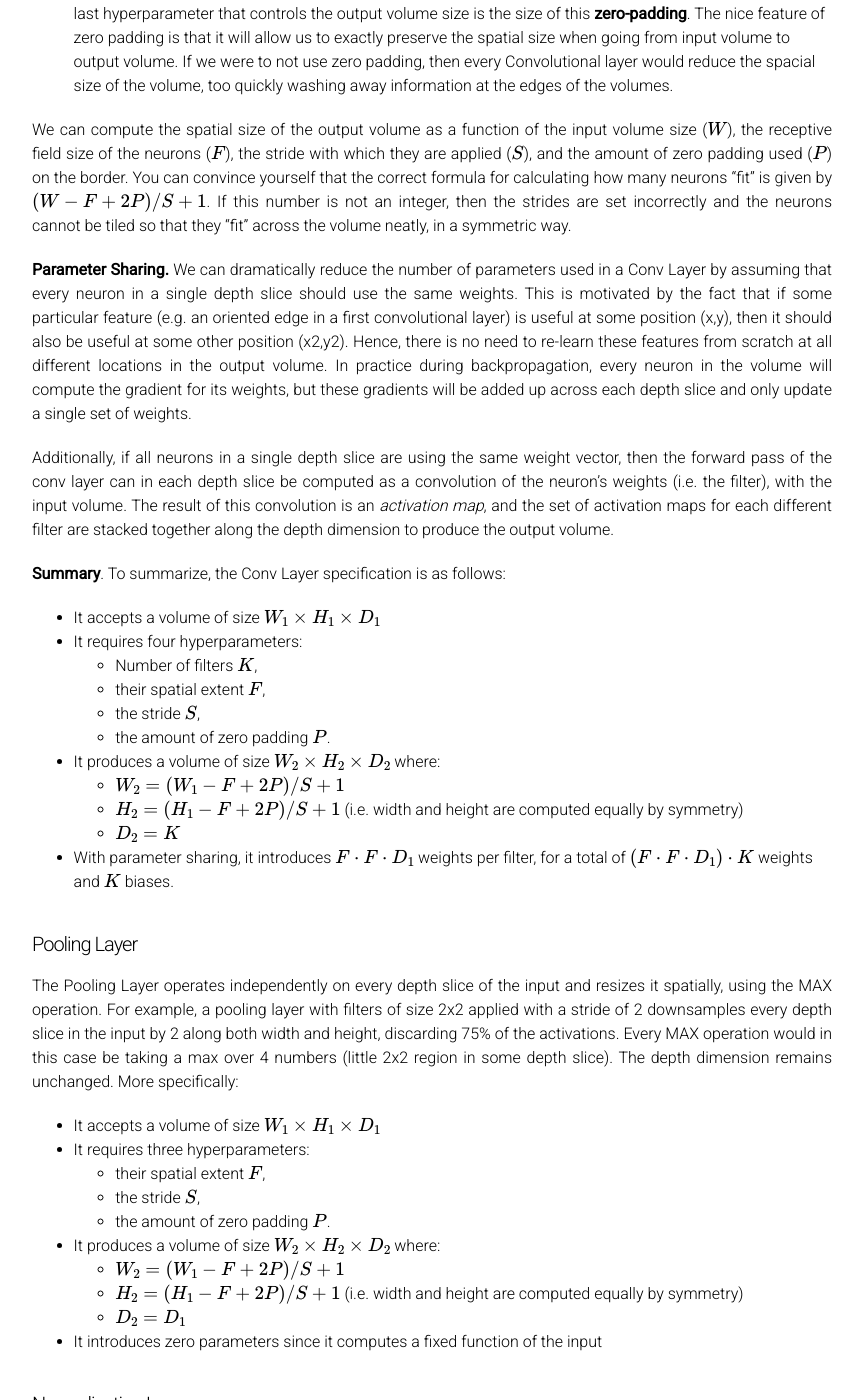
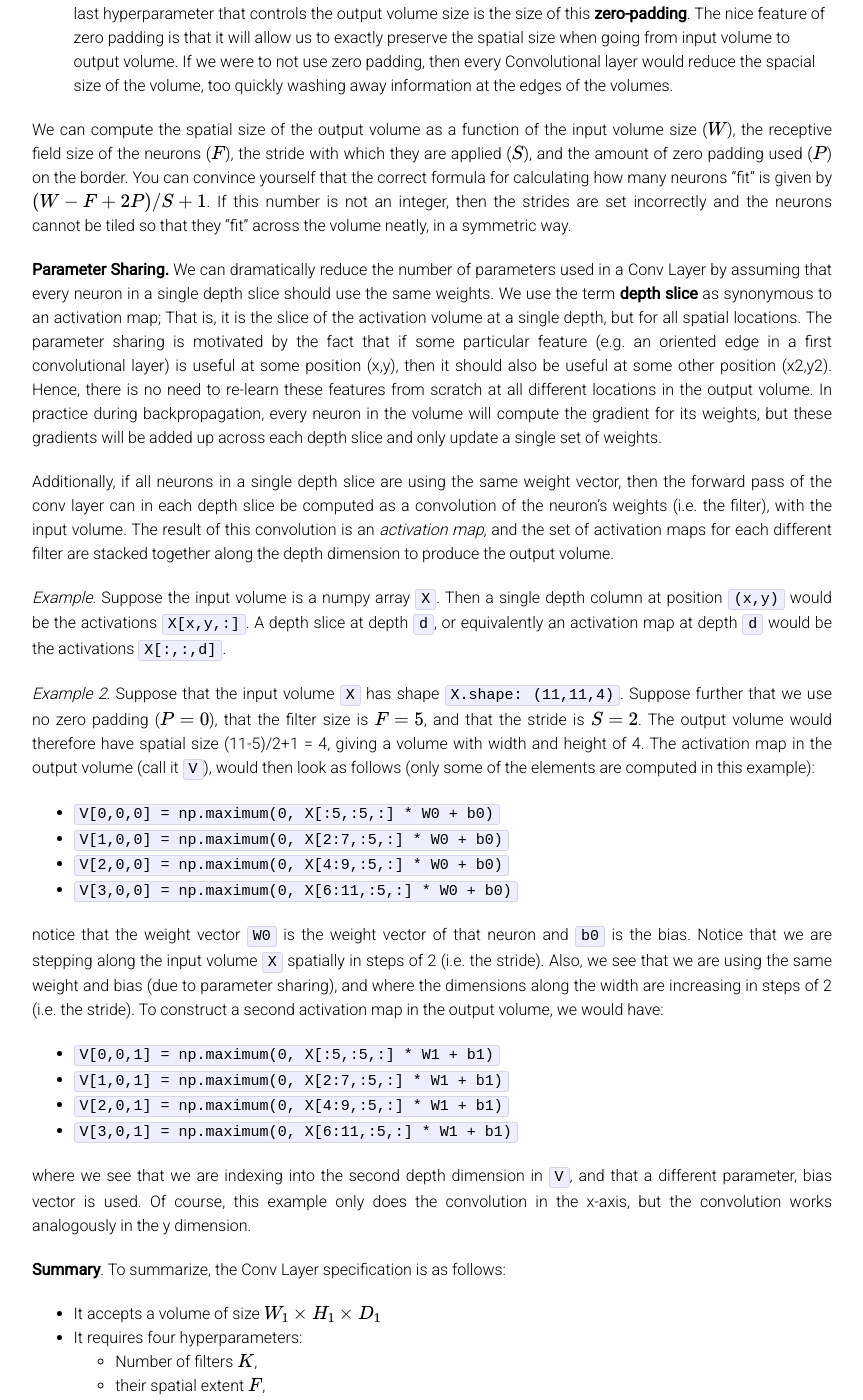
Before and after one commit to cs231n/cs231n.github.io, a Jekyll site: the page built from convolutional-networks.md, in a window 1280 px wide and 1400 px high, scrolled down 2877 px. Shown: the whole window, without its empty margins (208-1071 px from the left). Built offline with Jekyll 4.4.1, drawn with Linux system fonts in a browser that asks for light colours; Markdown is read by kramdown in place of the engine named in the settings; formulas are drawn with MathJax 3.

Commit message:
adding example

```diff
--- a/convolutional-networks.md
+++ b/convolutional-networks.md
@@ -57,9 +57,27 @@ The Conv layer is the core building block of a Convolutional Network. It is made
 
 We can compute the spatial size of the output volume as a function of the input volume size (\\(W\\)), the receptive field size of the neurons (\\(F\\)), the stride with which they are applied (\\(S\\)), and the amount of zero padding used (\\(P\\)) on the border. You can convince yourself that the correct formula for calculating how many neurons "fit" is given by \\((W - F + 2P)/S + 1\\). If this number is not an integer, then the strides are set incorrectly and the neurons cannot be tiled so that they "fit" across the volume neatly, in a symmetric way.
 
-**Parameter Sharing.** We can dramatically reduce the number of parameters used in a Conv Layer by assuming that every neuron in a single depth slice should use the same weights. This is motivated by the fact that if some particular feature (e.g. an oriented edge in a first convolutional layer) is useful at some position (x,y), then it should also be useful at some other position (x2,y2). Hence, there is no need to re-learn these features from scratch at all different locations in the output volume. In practice during backpropagation, every neuron in the volume will compute the gradient for its weights, but these gradients will be added up across each depth slice and only update a single set of weights.
+**Parameter Sharing.** We can dramatically reduce the number of parameters used in a Conv Layer by assuming that every neuron in a single depth slice should use the same weights. We use the term **depth slice** as synonymous to an activation map; That is, it is the slice of the activation volume at a single depth, but for all spatial locations. The parameter sharing is motivated by the fact that if some particular feature (e.g. an oriented edge in a first convolutional layer) is useful at some position (x,y), then it should also be useful at some other position (x2,y2). Hence, there is no need to re-learn these features from scratch at all different locations in the output volume. In practice during backpropagation, every neuron in the volume will compute the gradient for its weights, but these gradients will be added up across each depth slice and only update a single set of weights.
 
 Additionally, if all neurons in a single depth slice are using the same weight vector, then the forward pass of the conv layer can in each depth slice be computed as a convolution of the neuron's weights (i.e. the filter), with the input volume. The result of this convolution is an *activation map*, and the set of activation maps for each different filter are stacked together along the depth dimension to produce the output volume.
+
+*Example*. Suppose the input volume is a numpy array `X`. Then a single depth column at position `(x,y)` would be the activations `X[x,y,:]`. A depth slice at depth `d`, or equivalently an activation map at depth `d` would be the activations `X[:,:,d]`.
+
+*Example 2*. Suppose that the input volume `X` has shape `X.shape: (11,11,4)`. Suppose further that we use no zero padding (\\(P = 0\\)), that the filter size is \\(F = 5\\), and that the stride is \\(S = 2\\). The output volume would therefore have spatial size (11-5)/2+1 = 4, giving a volume with width and height of 4. The activation map in the output volume (call it `V`), would then look as follows (only some of the elements are computed in this example):
+
+- `V[0,0,0] = np.maximum(0, X[:5,:5,:] * W0 + b0)`
+- `V[1,0,0] = np.maximum(0, X[2:7,:5,:] * W0 + b0)`
+- `V[2,0,0] = np.maximum(0, X[4:9,:5,:] * W0 + b0)`
+- `V[3,0,0] = np.maximum(0, X[6:11,:5,:] * W0 + b0)`
+
+notice that the weight vector `W0` is the weight vector of that neuron and `b0` is the bias. Notice that we are stepping along the input volume `X` spatially in steps of 2 (i.e. the stride). Also, we see that we are using the same weight and bias (due to parameter sharing), and where the dimensions along the width are increasing in steps of 2 (i.e. the stride). To construct a second activation map in the output volume, we would have:
+
+- `V[0,0,1] = np.maximum(0, X[:5,:5,:] * W1 + b1)`
+- `V[1,0,1] = np.maximum(0, X[2:7,:5,:] * W1 + b1)`
+- `V[2,0,1] = np.maximum(0, X[4:9,:5,:] * W1 + b1)`
+- `V[3,0,1] = np.maximum(0, X[6:11,:5,:] * W1 + b1)`
+
+where we see that we are indexing into the second depth dimension in `V`, and that a different parameter, bias vector is used. Of course, this example only does the convolution in the x-axis, but the convolution works analogously in the y dimension.
 
 **Summary**. To summarize, the Conv Layer specification is as follows:
 
```
